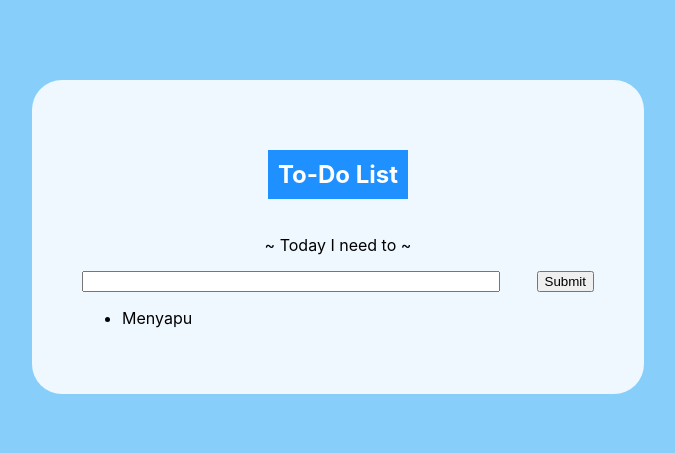
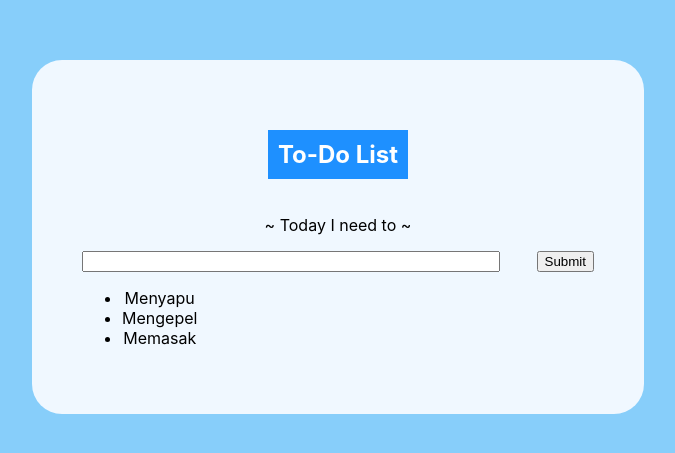
Before and after one commit to thenevermore/todo-react, a React (Create React App) app: page / in a window 1280 px wide. Shown: the part 163-616 px from the top of the page, without its empty margins (302-977 px from the left). Built offline with nearby package versions, Linux system fonts and the light colour scheme.

Commit message:
render todolist from props

```diff
--- a/src/components/ToDoList.jsx
+++ b/src/components/ToDoList.jsx
@@ -1,10 +1,14 @@
 import React from 'react';
 
-const ToDoList = () => {
+const ToDoList = ({todos}) => {
   return (
     <div className='todo-list'>
       <ul>
-        <li>Menyapu</li>
+        {todos.map((todo, index) => {
+          return (
+            <li key={index}>{todo}</li>
+          );
+        })}
       </ul>
     </div>
   );
--- a/src/containers/ToDo.jsx
+++ b/src/containers/ToDo.jsx
@@ -4,11 +4,12 @@ import ToDoForm from '../components/ToDoForm';
 import ToDoList from '../components/ToDoList';
 
 const ToDo = () => {
+  let todos = ["Menyapu", "Mengepel","Memasak"];
   return (
     <div className='todo'>
       <h2 className='title'>To-Do List</h2>
       <ToDoForm />
-      <ToDoList />
+      <ToDoList todos={todos}/>
     </div>
   );
 };
```
